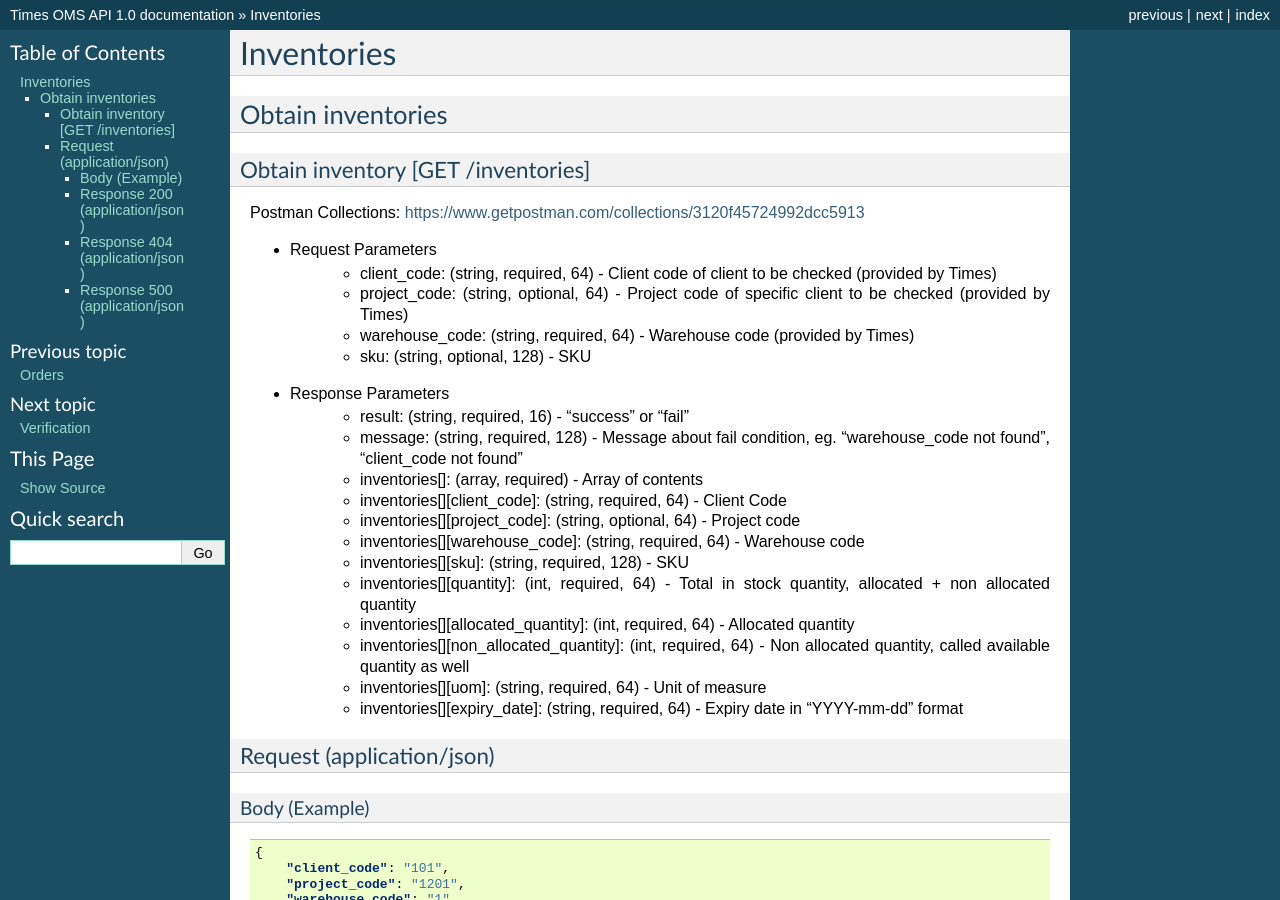
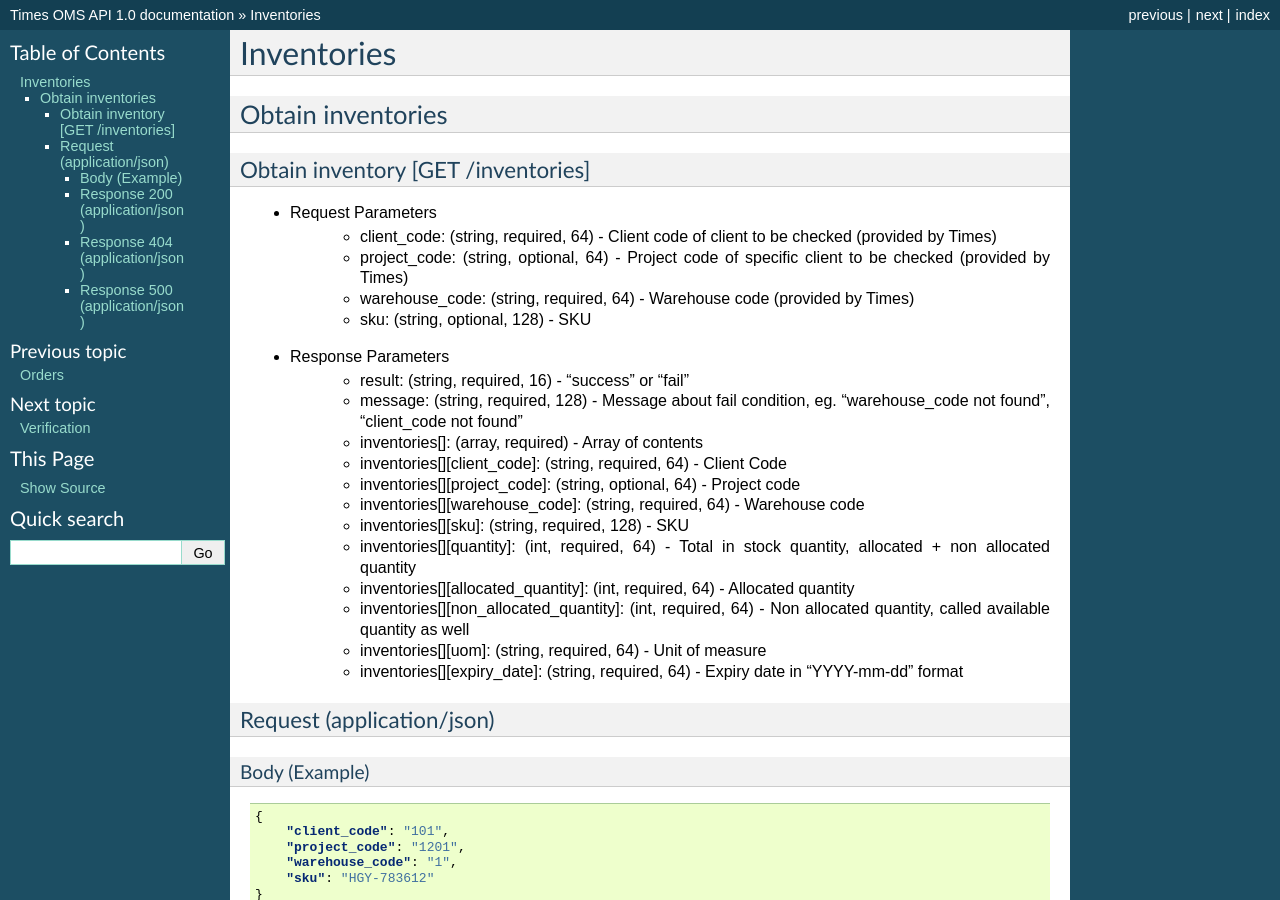
Before and after one commit to timeslogistics/times-oms-api-docs, a Sphinx documentation site: the page built from docs/inventories.rst, in a window 1280 px wide and 900 px high. Built offline with Sphinx 7.4.7, drawn with Linux system fonts in a browser that asks for light colours.

Commit message:
Update inventories.rst

```diff
--- a/docs/inventories.rst
+++ b/docs/inventories.rst
@@ -6,7 +6,7 @@ Obtain inventories
 
 Obtain inventory [GET /inventories]
 ^^^^^^^^^^^^^^^^^^^^^^^^^^^^^^^^^^^^^^^^^^^^^^^
-Postman Collections: https://www.getpostman.com/collections/3120f45724992dcc5913
+
 
 + Request Parameters
     + client_code: (string, required, 64) - Client code of client to be checked (provided by Times)
```
